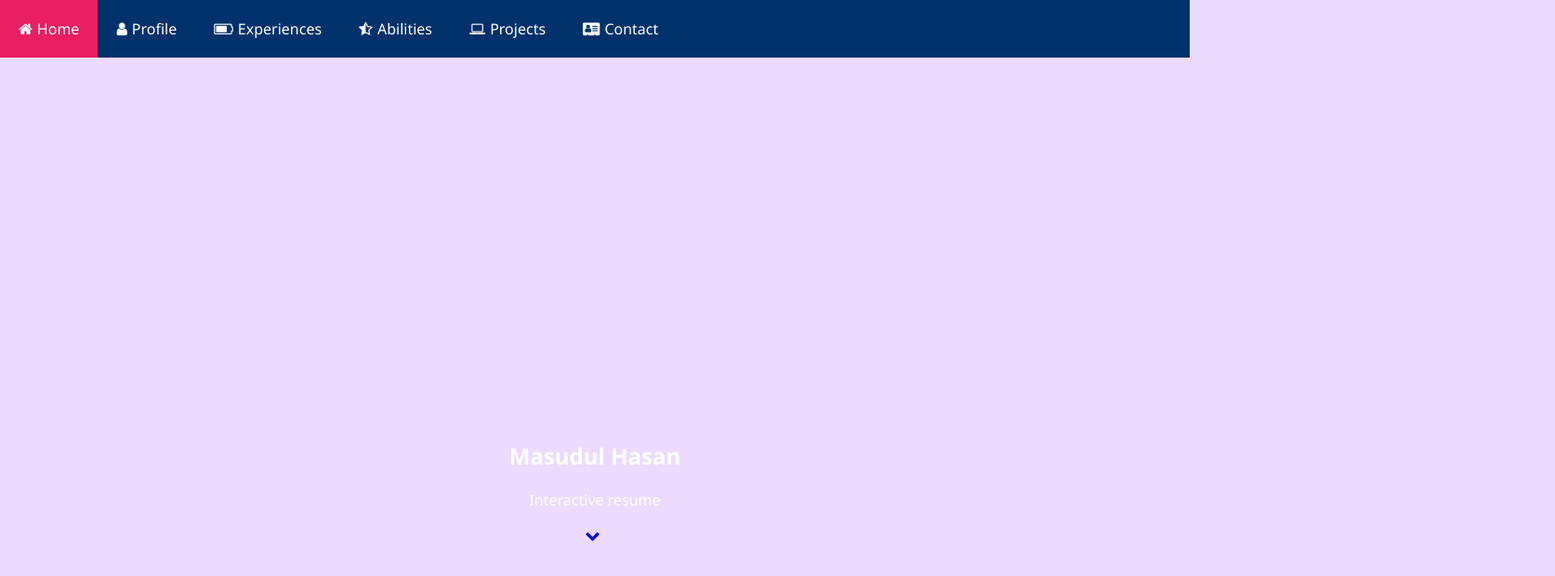
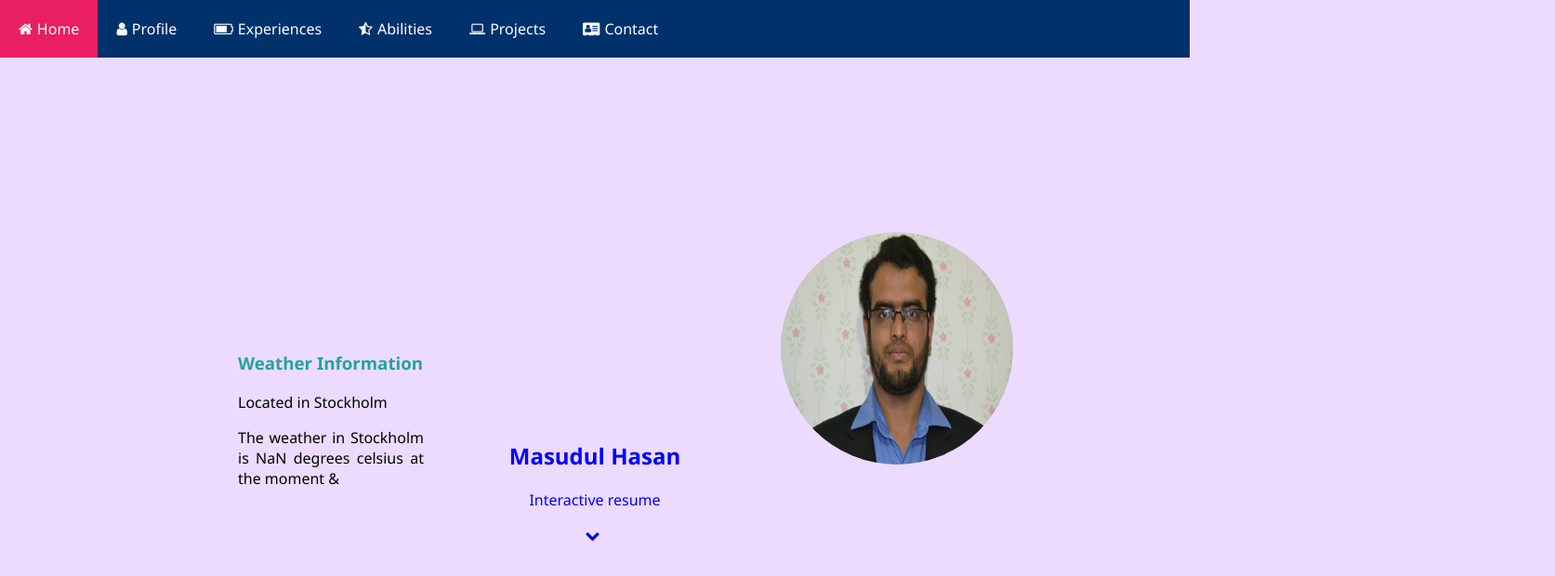
Before and after one commit to masudulhas/ReactPortfolio, a React (Create React App) app: page / in a window 1280 px wide. Shown: the top 620 px of the page at 93% size, 1673 px wide, since content can reach past the window. Built offline with nearby package versions, Linux system fonts and the light colour scheme; no server answers.

Commit message:
weather add

```diff
--- a/package.json
+++ b/package.json
@@ -5,7 +5,9 @@
   "dependencies": {
     "react": "^16.3.1",
     "react-dom": "^16.3.1",
+    "react-form": "^3.5.3",
     "react-hash-router": "^0.2.0",
+    "react-router-dom": "^4.2.2",
     "react-scripts": "1.1.4"
   },
   "scripts": {
--- a/src/components/Contact.js
+++ b/src/components/Contact.js
@@ -18,7 +18,7 @@ class Contact extends Component {
       </aside>
 
 <aside className="foot">
-  &copy; 2018, All rights reserve
+<h5>  &copy; 2018, All rights reserve</h5>
 </aside>
             </div>
         );
--- a/src/components/Home.js
+++ b/src/components/Home.js
@@ -1,18 +1,42 @@
 import React, { Component } from 'react';
 import image from '../assets/Selected.png'
 
+const API = 'https://api.openweathermap.org/data/2.5/weather?q=Stockholm,se&APPID=746790d46755caeb8e004dafd2305798';
 class Home extends Component {
+
+  constructor(props) {
+    super(props);
+
+    this.state = {
+      weather: {
+      },
+    };
+  }
+
+  componentDidMount() {
+    fetch(API)
+    .then(response => response.json())
+    .then(data => this.setState({weather: data.main, sky: data.weather[0].description}));
+  }
     render() {
+      const { weather } = this.state;
         return (
             <div className="container">
                 <header className="App-header">
-                    {/* <img src={image} className="App-logo" alt="logo" /> */}
+                    <img src={image} className="App-logo" alt="logo" />
                 </header>
-                <article class="centered">
-        <h1>Masudul Hasan</h1>
-  		  <p class="">Interactive resume</p>
-        <a href="#profile">  <i class="fa fa-chevron-down" aria-hidden="true"></i></a>
-      </article>
+                <aside className="left weather">
+                  <h3>Weather Information</h3>
+                  <p>Located in Stockholm</p>
+                  <p>The weather in Stockholm is {(weather.temp-273.15).toFixed(2)} degrees celsius at the moment & {this.state.sky}</p>
+                </aside>
+                <article className="centered">
+                  <h1>Masudul Hasan</h1>
+            		  <p className="">Interactive resume</p>
+                  <a href="#profile">  <i className="fa fa-chevron-down" aria-hidden="true"></i></a>
+
+                </article>
+
             </div>
         );
     }
--- a/src/components/Navbar.js
+++ b/src/components/Navbar.js
@@ -19,7 +19,7 @@ class Navbar extends Component {
                 <div className="toggole">
                   {/* <a href="javascript:void(0);"><i className="fa fa-bars menu" aria-hidden="true"></i></a> */}
                     <ul className="nav">
-                        <li><NavLink exact to="/"><i className="fa fa-home" aria-hidden="true"></i>Home</NavLink></li>
+                        <li className="selected"><NavLink exact to="/"><i className="fa fa-home" aria-hidden="true"></i>Home</NavLink></li>
                         <li><NavLink to="/Profile"><i className="fa fa-user" aria-hidden="true"></i>Profile</NavLink></li>
                         <li><NavLink to="/Experiences"><i className="fa fa-battery-three-quarters" aria-hidden="true"></i>Experiences</NavLink></li>
                         <li><NavLink to="/Abilities"><i className="fa fa-star-half-o" aria-hidden="true"></i>Abilities</NavLink></li>
--- a/src/index.css
+++ b/src/index.css
@@ -1,6 +1,7 @@
 body {
   margin: 0;
   padding: 0;
+  margin: 0;
   background-color: #ecdbff;
   font-family: "Segoe UI";
   overflow-x: hidden;
@@ -27,7 +28,8 @@ ul li {
   padding: 20px;
 }
 
-ul li:hover {
+ul li:hover,
+li.selected {
   background-color: #e91e63;
 }
 
@@ -52,8 +54,10 @@ ul li a {
 }
 
 img {
-  width: 100vw;
-  height: 92.5vh;
+  width:250px;
+  height:250px;
+  border-radius: 125px;
+  margin: 200px 76%;
 }
 
 .container {
@@ -64,7 +68,7 @@ img {
 
 .centered {
   position: absolute;
-  color: white;
+  color: blue;
   top: 65%;
   left: 50%;
   transform: translate(-50%, -50%);
@@ -84,6 +88,13 @@ h3 {
   width: 50%;
   text-align: justify;
   float: left;
+}
+
+.weather{
+  margin-top: -45%;
+  width: 200px;
+  height: 200px;
+  border-radius: 100px;
 }
 
 aside.center {
```
Also changed, not shown: 1 other file (tests, documents, lock files or other folders).
